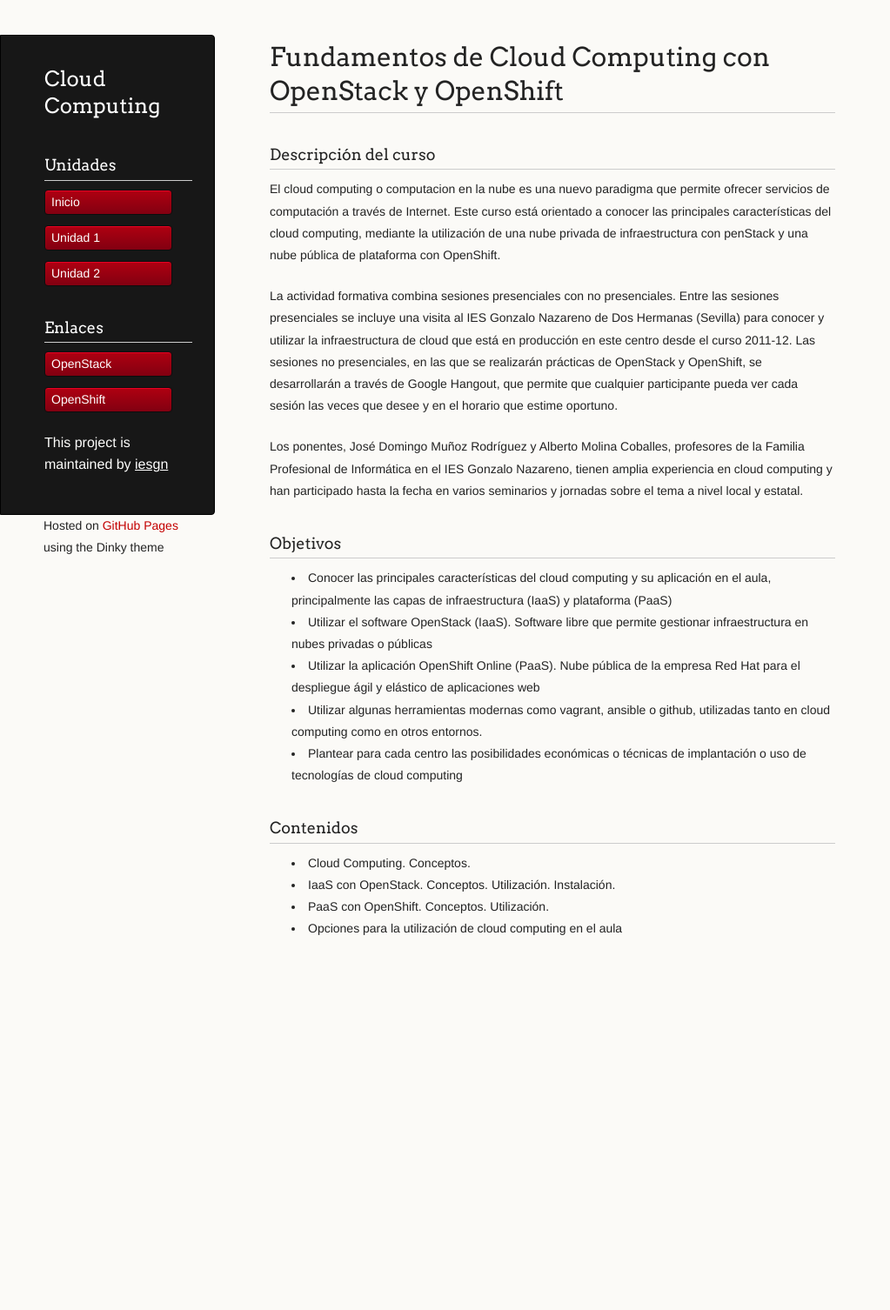
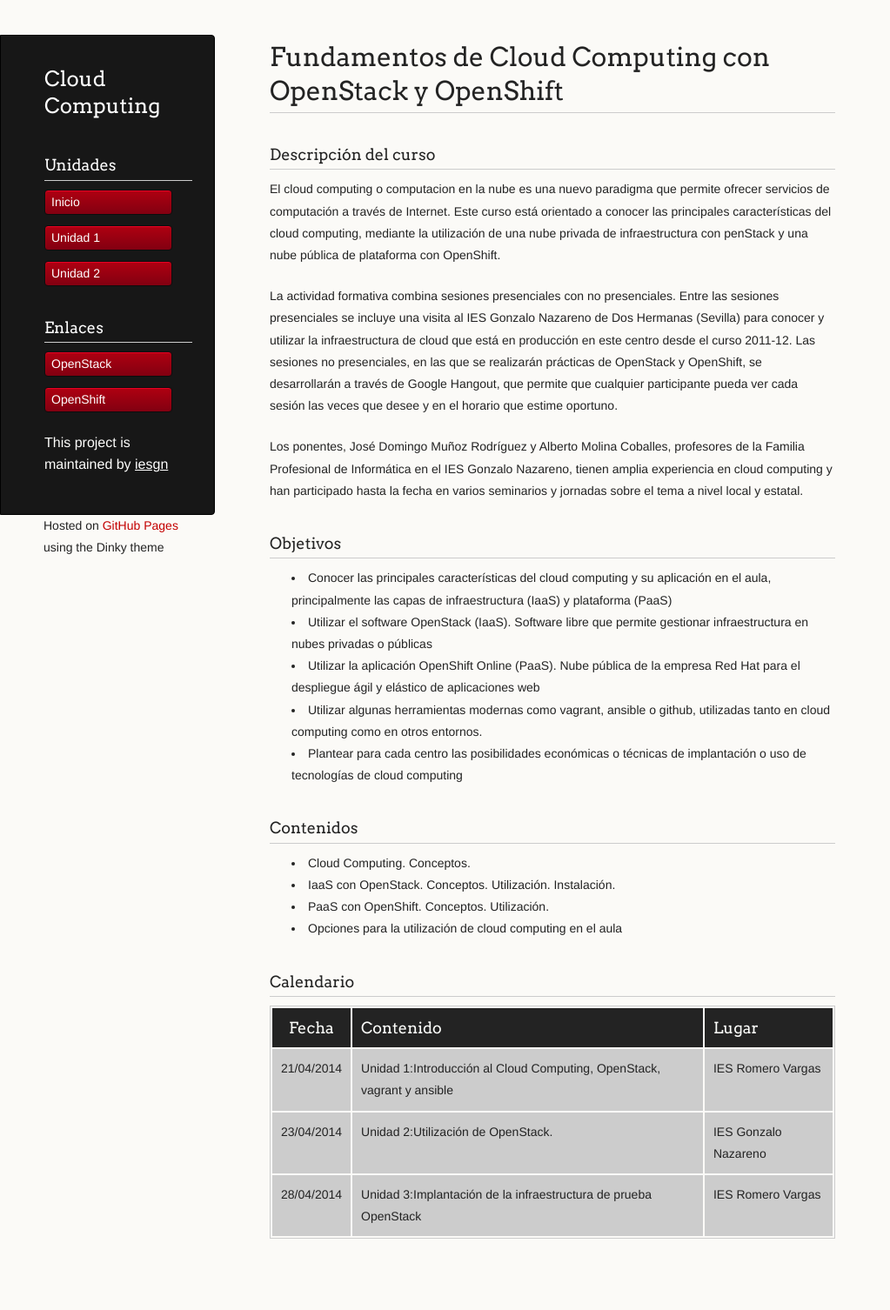
Before and after one commit to iesgn/cloud, a Jekyll site: the page built from index.md, in a window 1280 px wide. Shown: the whole page at 87% size, without its empty margins (0-1023 px from the left). Built offline with Jekyll 4.4.1, drawn with Linux system fonts in a browser that asks for light colours; before the commit the page ends 1153 px from its top, so only the background shows below that.

Commit message:
Calendario

```diff
--- a/index.md
+++ b/index.md
@@ -26,3 +26,11 @@ Nazareno, tienen amplia experiencia en cloud computing y han participado hasta l
 * IaaS con OpenStack. Conceptos. Utilización. Instalación.
 * PaaS con OpenShift. Conceptos. Utilización.
 * Opciones para la utilización de cloud computing en el aula
+
+###Calendario
+
+|Fecha|Contenido|Lugar|
+|:---:|---------|-----|
+|21/04/2014|Unidad 1:Introducción al Cloud Computing, OpenStack, vagrant y ansible|IES Romero Vargas|
+|23/04/2014|Unidad 2:Utilización de OpenStack.|IES Gonzalo Nazareno|
+|28/04/2014|Unidad 3:Implantación de la infraestructura de prueba OpenStack|IES Romero Vargas|
```
